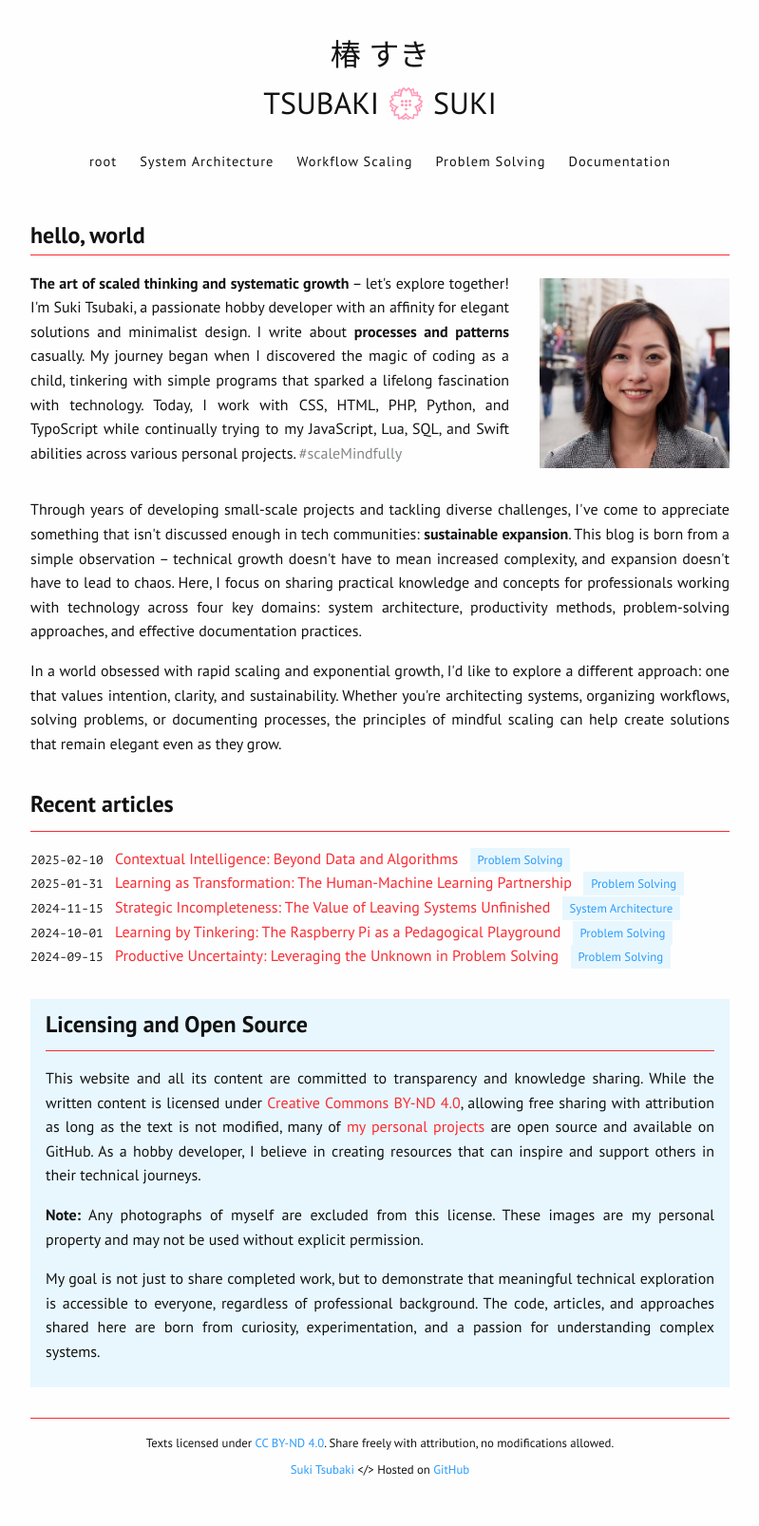
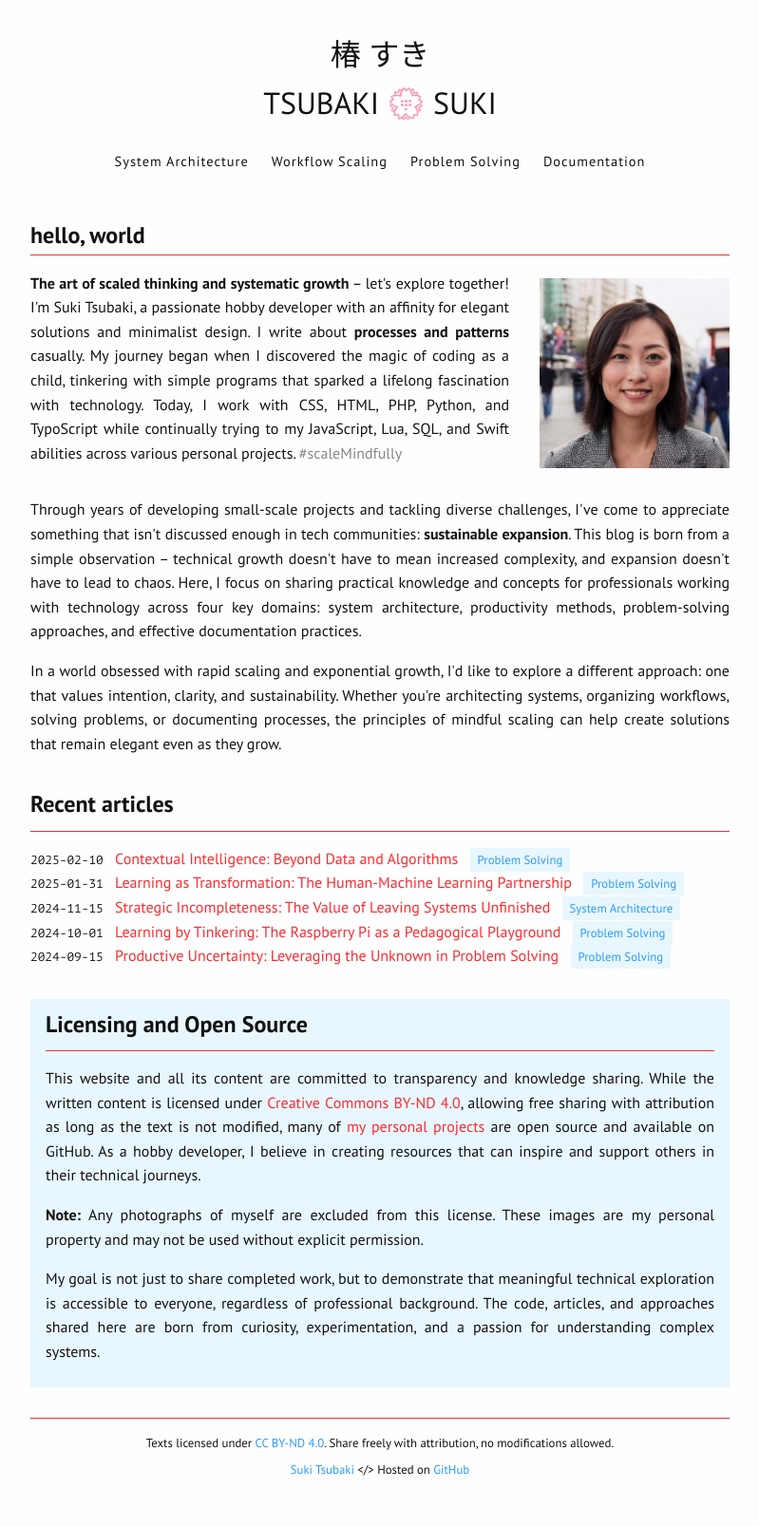
Before and after one commit to sukitsubaki/sukitsubaki.github.io, a Jekyll site: the page built from index.html, in a window 1280 px wide. Shown: the whole page at 95% size, without its empty margins (240-1039 px from the left). Built offline with Jekyll 4.4.1, drawn with Linux system fonts in a browser that asks for light colours.

Commit message:
del nav main page

```diff
--- a/_layouts/default.html
+++ b/_layouts/default.html
@@ -40,7 +40,6 @@
             <h1 class="site-header__subtitle">TSUBAKI 💮 SUKI</h1>
         </a>
         <nav class="site-nav">
-            <a href="/" class="site-nav__item">root</a>
             <a href="/system-architecture/" class="site-nav__item">System Architecture</a>
             <a href="/workflow-scaling/" class="site-nav__item">Workflow Scaling</a>
             <a href="/problem-solving/" class="site-nav__item">Problem Solving</a>
```
